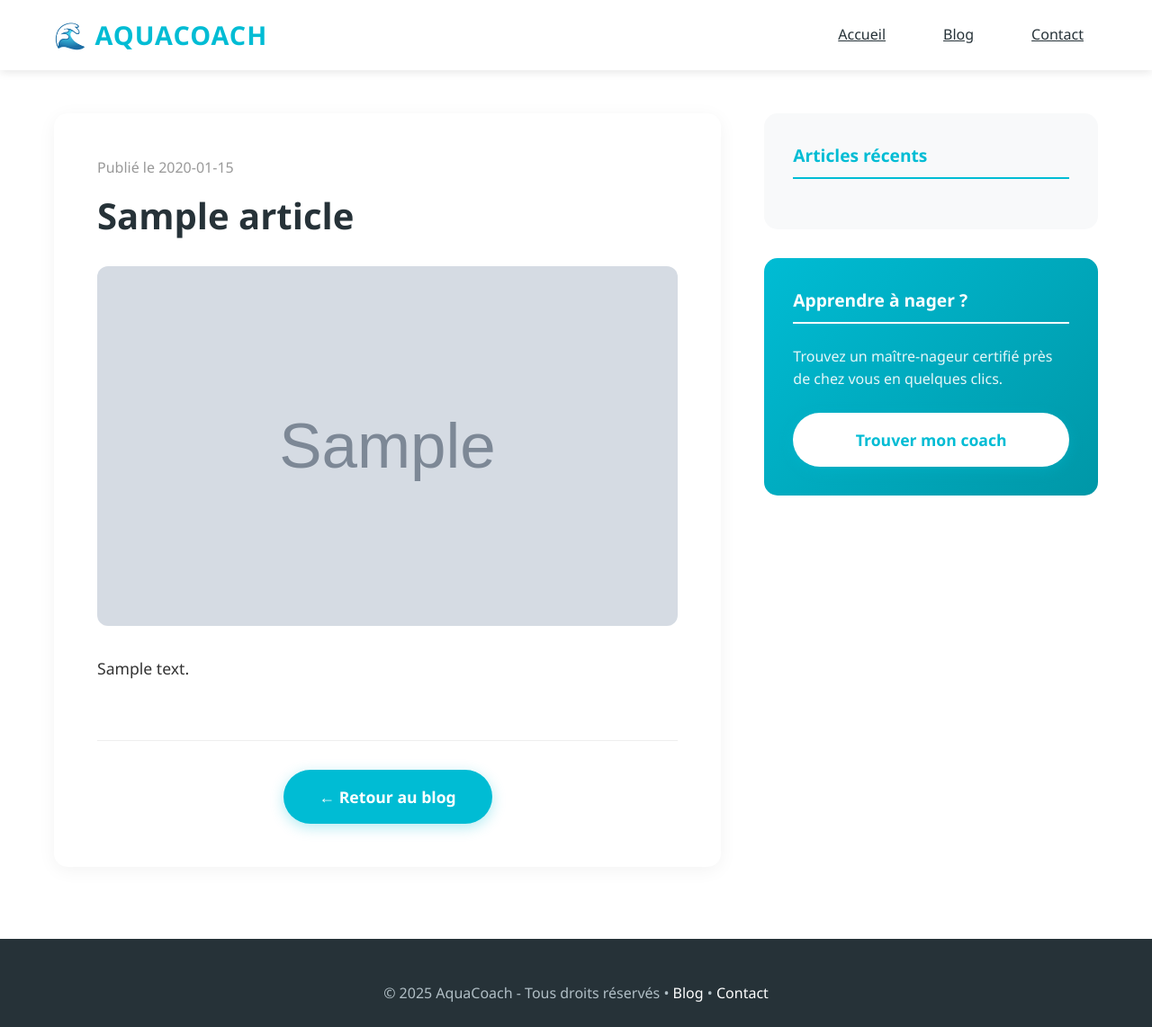
After one commit to AQUAVELO/coach, a Flask app: a page that uses templates/article.html in a window 1280 px wide. The commit adds this page. Shown: the whole page at 90% size. Run offline with Flask 3, Linux system fonts and the light colour scheme; tables that the repository leaves empty hold one stand-in row (values such as "Sample post"); grey boxes marked "Sample" are stand-in pictures.

Commit message:
Optimisation SEO et ajout de la rubrique Blog

```diff
--- a/app.py
+++ b/app.py
@@ -721,6 +721,18 @@ def init_db():
 
     queries = [
         f"""
+        CREATE TABLE IF NOT EXISTS article (
+            id {pk_type} {auto_inc},
+            titre TEXT NOT NULL,
+            slug VARCHAR(255) UNIQUE NOT NULL,
+            resume TEXT,
+            contenu TEXT NOT NULL,
+            image TEXT,
+            date_publication DATETIME DEFAULT CURRENT_TIMESTAMP,
+            is_published INTEGER DEFAULT 1
+        )
+        """,
+        f"""
         CREATE TABLE IF NOT EXISTS nageur (
             id {pk_type} {auto_inc},
             nom TEXT NOT NULL,
@@ -1064,6 +1076,11 @@ def sitemap():
         <priority>1.0</priority>
     </url>
     <url>
+        <loc>https://aquacoach.fr/blog</loc>
+        <changefreq>weekly</changefreq>
+        <priority>0.8</priority>
+    </url>
+    <url>
         <loc>https://aquacoach.fr/inscription_nageur</loc>
         <changefreq>monthly</changefreq>
         <priority>0.9</priority>
@@ -1640,6 +1657,29 @@ def delete_nageur(id):
 
 
 # ============================================
+# BLOG ROUTES
+# ============================================
+
+@app.route("/blog")
+def blog_index():
+    """Liste tous les articles du blog"""
+    articles = query_db("SELECT * FROM article WHERE is_published = 1 ORDER BY date_publication DESC")
+    return render_template("blog.html", articles=articles)
+
+@app.route("/blog/<slug>")
+def blog_article(slug):
+    """Affiche un article complet"""
+    article = query_db("SELECT * FROM article WHERE slug = ?", (slug,), one=True)
+    if not article:
+        flash("Article non trouvé.", "danger")
+        return redirect(url_for("blog_index"))
+
+    # Récupérer quelques articles récents pour la barre latérale
+    recent_articles = query_db("SELECT * FROM article WHERE slug != ? AND is_published = 1 ORDER BY date_publication DESC LIMIT 3", (slug,))
+
+    return render_template("article.html", article=article, recent_articles=recent_articles)
+
+# ============================================
 # INITIALISATION
 # ============================================
 
--- /dev/null
+++ b/templates/article.html
@@ -0,0 +1,149 @@
+<!DOCTYPE html>
+<html lang="fr">
+<head>
+    <meta charset="UTF-8">
+    <meta name="viewport" content="width=device-width, initial-scale=1.0">
+    <title>{{ article.titre }} | Blog AquaCoach</title>
+    <meta name="description" content="{{ article.resume }}">
+    <link rel="stylesheet" href="{{ url_for('static', filename='css/style.css') }}">
+    <style>
+        .article-container {
+            display: grid;
+            grid-template-columns: 2fr 1fr;
+            gap: 3rem;
+            margin-top: 3rem;
+        }
+        @media (max-width: 900px) {
+            .article-container {
+                grid-template-columns: 1fr;
+            }
+        }
+        .article-main {
+            background: white;
+            padding: 3rem;
+            border-radius: 15px;
+            box-shadow: 0 4px 20px rgba(0,0,0,0.05);
+        }
+        .article-header-image {
+            width: 100%;
+            height: 400px;
+            background-size: cover;
+            background-position: center;
+            border-radius: 12px;
+            margin-bottom: 2rem;
+        }
+        .article-full-content {
+            font-size: 1.1rem;
+            line-height: 1.8;
+            color: #333;
+        }
+        .article-full-content h2 {
+            color: var(--primary-color);
+            margin-top: 2.5rem;
+            margin-bottom: 1rem;
+        }
+        .article-full-content p {
+            margin-bottom: 1.5rem;
+        }
+        .sidebar-box {
+            background: #f8f9fa;
+            padding: 2rem;
+            border-radius: 15px;
+            margin-bottom: 2rem;
+        }
+        .sidebar-title {
+            color: var(--primary-color);
+            font-size: 1.2rem;
+            font-weight: 700;
+            margin-bottom: 1.5rem;
+            padding-bottom: 0.5rem;
+            border-bottom: 2px solid var(--primary-color);
+        }
+        .recent-article-item {
+            margin-bottom: 1.5rem;
+            display: block;
+            text-decoration: none;
+            color: inherit;
+        }
+        .recent-article-title {
+            font-weight: 600;
+            margin-bottom: 0.3rem;
+            transition: color 0.3s;
+        }
+        .recent-article-item:hover .recent-article-title {
+            color: var(--primary-color);
+        }
+        .recent-article-date {
+            font-size: 0.8rem;
+            color: #999;
+        }
+    </style>
+</head>
+<body>
+    <!-- Navigation -->
+    <nav class="navbar">
+        <div class="container" style="max-width: 1200px; margin: 0 auto; padding: 0 20px; display: flex; justify-content: space-between; align-items: center;">
+            <a href="{{ url_for('index') }}" class="navbar-brand" style="text-decoration: none;">🌊 AQUACOACH</a>
+            <div class="navbar-nav" style="display: flex; gap: 2rem;">
+                <a href="{{ url_for('index') }}" class="nav-link">Accueil</a>
+                <a href="{{ url_for('blog_index') }}" class="nav-link">Blog</a>
+                <a href="{{ url_for('contact') }}" class="nav-link">Contact</a>
+            </div>
+        </div>
+    </nav>
+
+    <div class="container" style="max-width: 1200px; margin: 0 auto; padding: 0 20px;">
+        <div class="article-container">
+            <!-- Article Principal -->
+            <main class="article-main">
+                <div class="article-meta" style="color: #999; margin-bottom: 1rem;">
+                    Publié le {{ article.date_publication.strftime('%d %B %Y') if article.date_publication is string == False else article.date_publication[:10] }}
+                </div>
+                <h1 style="font-size: 2.5rem; color: var(--text-dark); margin-bottom: 2rem; line-height: 1.2;">{{ article.titre }}</h1>
+
+                {% if article.image %}
+                <div class="article-header-image" style="background-image: url('{{ url_for('static', filename='images/' + article.image) }}')"></div>
+                {% endif %}
+
+                <div class="article-full-content">
+                    {{ article.contenu | safe }}
+                </div>
+
+                <div style="margin-top: 4rem; padding-top: 2rem; border-top: 1px solid #eee; text-align: center;">
+                    <a href="{{ url_for('blog_index') }}" class="btn-primary-custom" style="display: inline-block;">← Retour au blog</a>
+                </div>
+            </main>
+
+            <!-- Sidebar -->
+            <aside>
+                <div class="sidebar-box">
+                    <h3 class="sidebar-title">Articles récents</h3>
+                    {% for recent in recent_articles %}
+                        <a href="{{ url_for('blog_article', slug=recent.slug) }}" class="recent-article-item">
+                            <div class="recent-article-title">{{ recent.titre }}</div>
+                            <div class="recent-article-date">{{ recent.date_publication.strftime('%d %b %Y') if recent.date_publication is string == False else recent.date_publication[:10] }}</div>
+                        </a>
+                    {% endfor %}
+                </div>
+
+                <div class="sidebar-box" style="background: linear-gradient(135deg, var(--primary-color) 0%, var(--primary-dark) 100%); color: white;">
+                    <h3 class="sidebar-title" style="color: white; border-bottom-color: white;">Apprendre à nager ?</h3>
+                    <p style="margin-bottom: 1.5rem; opacity: 0.9;">Trouvez un maître-nageur certifié près de chez vous en quelques clics.</p>
+                    <a href="{{ url_for('inscription_client') }}" class="btn-primary-custom" style="background: white; color: var(--primary-color); display: block; text-align: center;">Trouver mon coach</a>
+                </div>
+            </aside>
+        </div>
+    </div>
+
+    <!-- Footer -->
+    <footer class="footer">
+        <div class="container" style="max-width: 1200px; margin: 0 auto; padding: 0 20px;">
+            <p class="footer-text">
+                &copy; 2025 AquaCoach - Tous droits réservés •
+                <a href="{{ url_for('blog_index') }}" style="color: white; text-decoration: none;">Blog</a> •
+                <a href="{{ url_for('contact') }}" style="color: white; text-decoration: none;">Contact</a>
+            </p>
+        </div>
+    </footer>
+</body>
+</html>
--- a/templates/contact.html
+++ b/templates/contact.html
@@ -3,7 +3,10 @@
 <head>
     <meta charset="UTF-8">
     <meta name="viewport" content="width=device-width, initial-scale=1.0">
-    <title>Contact - AquaCoach</title>
+    <title>Contactez AquaCoach | Support et Questions sur la Natation</title>
+    <meta name="description" content="Une question sur nos cours de natation ou besoin d'aide ? Contactez l'équipe AquaCoach. Nous vous répondons sous 24h pour vous aider à trouver votre maître-nageur.">
+    <meta name="keywords" content="contact aquacoach, support natation, aide maître-nageur, questions cours natation">
+    <link rel="canonical" href="https://aquacoach.fr/contact">
     <link rel="stylesheet" href="{{ url_for('static', filename='css/style.css') }}">
 </head>
 <body>
--- a/templates/index.html
+++ b/templates/index.html
@@ -54,6 +54,7 @@
             <a href="{{ url_for('index') }}" class="navbar-brand" style="text-decoration: none;">🌊 AQUACOACH</a>
             <div class="navbar-nav" style="display: flex; gap: 2rem;">
                 <a href="{{ url_for('index') }}" class="nav-link">Accueil</a>
+                <a href="{{ url_for('blog_index') }}" class="nav-link">Blog</a>
                 <a href="{{ url_for('contact') }}" class="nav-link">Contact</a>
                 <a href="{{ url_for('admin_login') }}" class="nav-link">Admin</a>
             </div>
@@ -228,6 +229,7 @@
         <div class="container" style="max-width: 1200px; margin: 0 auto; padding: 0 20px;">
             <p class="footer-text">
                 &copy; 2025 AquaCoach - Tous droits réservés •
+                <a href="{{ url_for('blog_index') }}" class="footer-link">Blog</a> •
                 <a href="{{ url_for('contact') }}" class="footer-link">Contact</a> •
                 <a href="{{ url_for('mentions_legales') }}" class="footer-link">Mentions Légales</a> •
                 <a href="{{ url_for('politique_confidentialite') }}" class="footer-link">Politique de Confidentialité</a> •
--- a/templates/inscription_client.html
+++ b/templates/inscription_client.html
@@ -3,7 +3,10 @@
 <head>
     <meta charset="UTF-8">
     <meta name="viewport" content="width=device-width, initial-scale=1.0">
-    <title>Inscription Client - AquaCoach</title>
+    <title>Trouvez votre Maître-Nageur Certifié | Inscription Client AquaCoach</title>
+    <meta name="description" content="Inscrivez-vous gratuitement pour accéder à notre réseau de maîtres-nageurs certifiés. Trouvez un coach pour vos cours de natation à domicile dans votre département.">
+    <meta name="keywords" content="trouver maître-nageur, cours natation domicile, coach natation particulier, apprendre à nager adulte enfant">
+    <link rel="canonical" href="https://aquacoach.fr/inscription_client">
     <link rel="stylesheet" href="{{ url_for('static', filename='css/style.css') }}">
 </head>
 <body>
@@ -13,6 +16,7 @@
             <a href="{{ url_for('index') }}" class="navbar-brand" style="text-decoration: none;">🌊 AQUACOACH</a>
             <div class="navbar-nav" style="display: flex; gap: 2rem;">
                 <a href="{{ url_for('index') }}" class="nav-link">← Retour à l'accueil</a>
+                <a href="{{ url_for('blog_index') }}" class="nav-link">Blog</a>
                 <a href="{{ url_for('contact') }}" class="nav-link">Contact</a>
             </div>
         </div>
--- a/templates/inscription_nageur.html
+++ b/templates/inscription_nageur.html
@@ -24,6 +24,7 @@
             <a href="{{ url_for('index') }}" class="navbar-brand" style="text-decoration: none;">🌊 AQUACOACH</a>
             <div class="navbar-nav" style="display: flex; gap: 2rem;">
                 <a href="{{ url_for('index') }}" class="nav-link">← Retour à l'accueil</a>
+                <a href="{{ url_for('blog_index') }}" class="nav-link">Blog</a>
                 <a href="{{ url_for('contact') }}" class="nav-link">Contact</a>
             </div>
         </div>
```
Also changed, not shown: templates/blog.html (added, +127 -0 lines).
